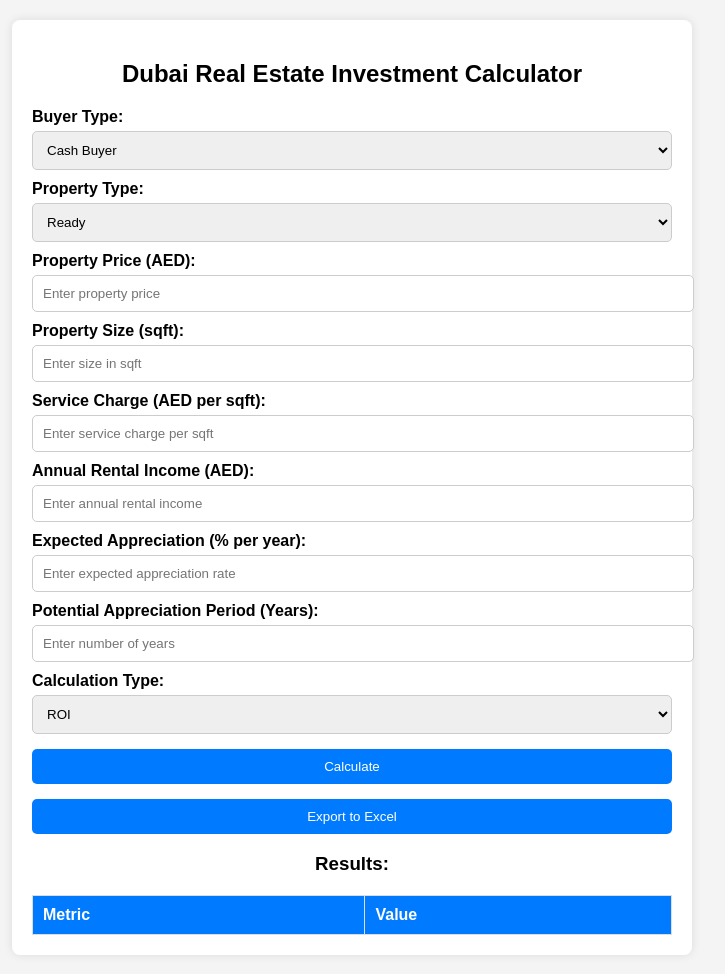
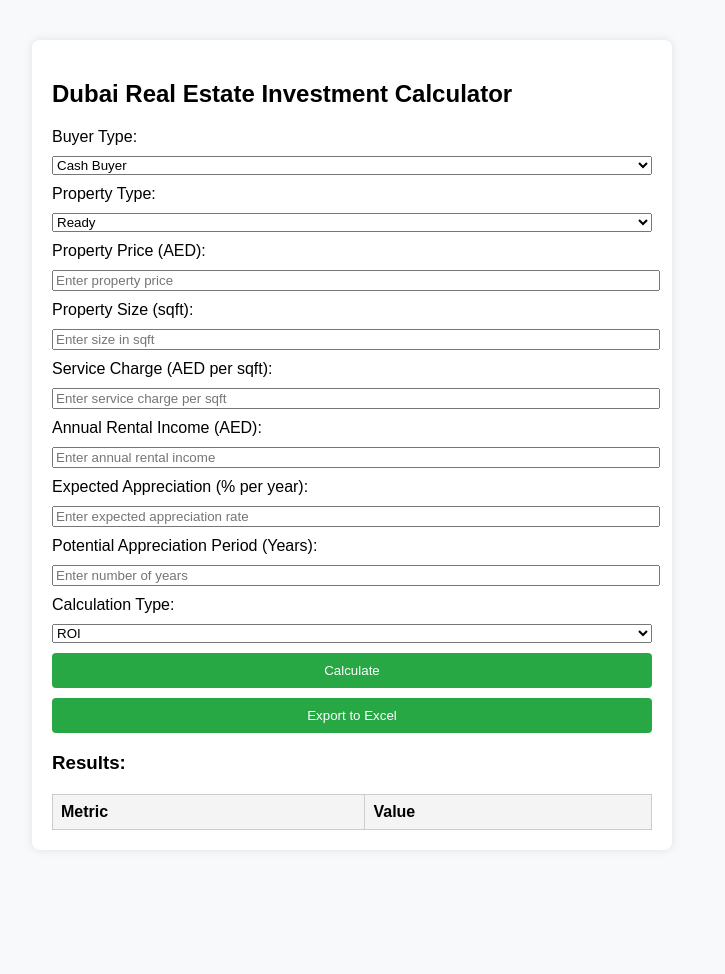
Before and after one commit to bekha-mat/real-estate-calculator, a plain HTML site: page index.html in a window 1280 px wide. Shown: the whole page, without its empty margins (288-1013 px from the left). After the commit the page ends 890 px from the top, so only its background shows below. Drawn offline with Linux system fonts and the light colour scheme.

Commit message:
Update style.css

```diff
--- a/style.css
+++ b/style.css
@@ -1,65 +1,52 @@
-/* style.css */
 body {
     font-family: Arial, sans-serif;
-    margin: 0;
-    padding: 0;
+    margin: 20px;
+    padding: 20px;
+    background-color: #f8f9fa;
+}
+
+.container {
+    max-width: 600px;
+    margin: auto;
+    background: white;
+    padding: 20px;
+    border-radius: 8px;
+    box-shadow: 0 0 10px rgba(0, 0, 0, 0.1);
+}
+
+label, input, select, button {
+    display: block;
+    margin: 10px 0;
+    width: 100%;
+}
+
+table {
+    width: 100%;
+    border-collapse: collapse;
+    margin-top: 20px;
+}
+
+th, td {
+    border: 1px solid #ccc;
+    padding: 8px;
+    text-align: left;
+}
+
+th {
     background-color: #f4f4f4;
 }
 
-.container {
-    width: 50%;
-    margin: 20px auto;
-    background: white;
-    padding: 20px;
-    border-radius: 8px;
-    box-shadow: 0px 0px 10px rgba(0, 0, 0, 0.1);
-}
-
-h2, h3 {
-    text-align: center;
-}
-
-label {
-    font-weight: bold;
-    display: block;
-    margin-top: 10px;
-}
-
-input, select, button {
-    width: 100%;
+button {
+    background-color: #28a745;
+    color: white;
     padding: 10px;
-    margin-top: 5px;
-    border: 1px solid #ccc;
-    border-radius: 5px;
-}
-
-button {
-    background-color: #007BFF;
-    color: white;
     border: none;
     cursor: pointer;
-    margin-top: 15px;
+    border-radius: 4px;
 }
 
 button:hover {
-    background-color: #0056b3;
-}
-
-#resultsTable {
-    width: 100%;
-    margin-top: 20px;
-    border-collapse: collapse;
-}
-
-#resultsTable th, #resultsTable td {
-    border: 1px solid #ddd;
-    padding: 10px;
-    text-align: left;
-}
-
-#resultsTable th {
-    background-color: #007BFF;
-    color: white;
+    background-color: #218838;
 }
 
 .green {
```
